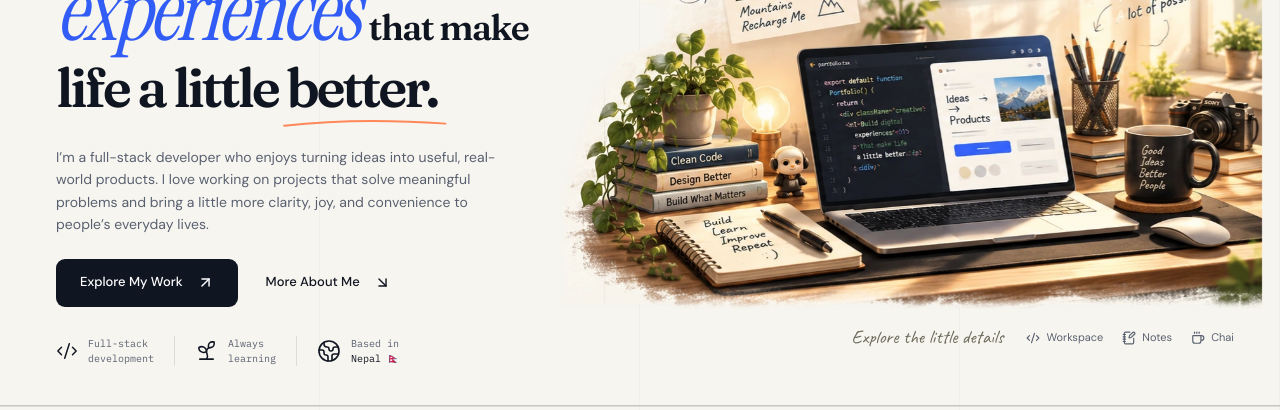
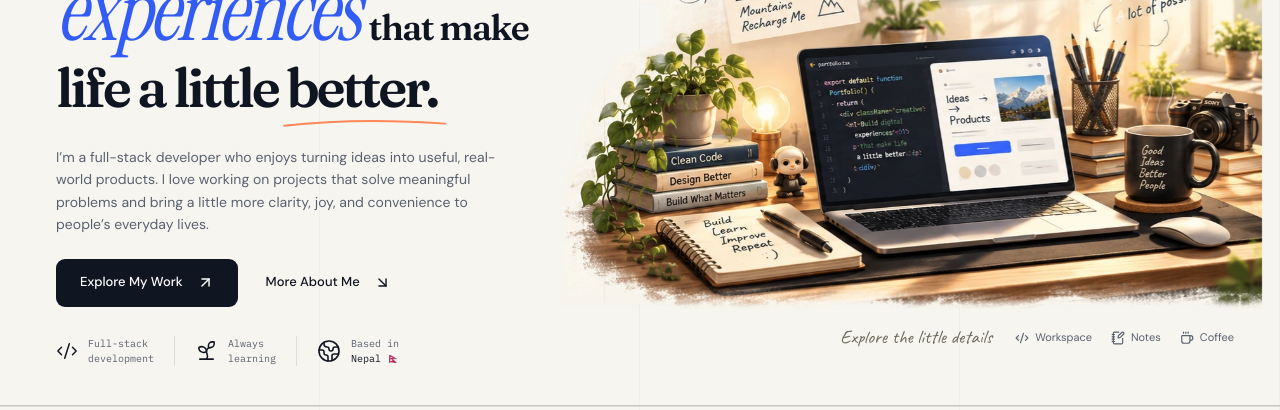
Before and after one commit to prahans/anurag-portfolio, a Next.js app: page / in a window 1280 px wide. Shown: the part 262-672 px from the top of the page. Built offline with nearby package versions, Linux system fonts and the light colour scheme.

Commit message:
feat(hero): animate gentle coffee steam continuously

```diff
--- a/components/ui/HeroArtwork.tsx
+++ b/components/ui/HeroArtwork.tsx
@@ -17,10 +17,10 @@ export function HeroArtwork() {
   const hydrated = useSyncExternalStore(subscribe, clientSnapshot, serverSnapshot);
   const reducedMotion = useReducedMotion();
   const [panel, setPanel] = useState<"laptop" | "notebook" | null>(null);
-  const [chaiPinned, setChaiPinned] = useState(false);
-  const [chaiHovered, setChaiHovered] = useState(false);
-  const [chaiFocused, setChaiFocused] = useState(false);
-  const [chaiDismissed, setChaiDismissed] = useState(false);
+  const [coffeePinned, setCoffeePinned] = useState(false);
+  const [coffeeHovered, setCoffeeHovered] = useState(false);
+  const [coffeeFocused, setCoffeeFocused] = useState(false);
+  const [coffeeDismissed, setCoffeeDismissed] = useState(false);
   const openerRef = useRef<HTMLButtonElement | null>(null);
   const sceneRef = useRef<HTMLDivElement>(null);
   const finePointer = useRef(false);
@@ -28,7 +28,7 @@ export function HeroArtwork() {
   const y = useMotionValue(0);
   const springX = useSpring(x, { stiffness: 110, damping: 24, mass: 0.6 });
   const springY = useSpring(y, { stiffness: 110, damping: 24, mass: 0.6 });
-  const chaiVisible = !panel && !chaiDismissed && (chaiPinned || chaiHovered || chaiFocused);
+  const coffeeVisible = !panel && !coffeeDismissed && (coffeePinned || coffeeHovered || coffeeFocused);
 
   useEffect(() => {
     const media = window.matchMedia("(hover: hover) and (pointer: fine)");
@@ -39,11 +39,11 @@ export function HeroArtwork() {
   }, [x, y]);
 
   useEffect(() => {
-    if (!chaiVisible) return;
-    const dismiss = () => { setChaiPinned(false); setChaiDismissed(true); };
+    if (!coffeeVisible) return;
+    const dismiss = () => { setCoffeePinned(false); setCoffeeDismissed(true); };
     const onKey = (event: globalThis.KeyboardEvent) => { if (event.key === "Escape") dismiss(); };
     const onPointer = (event: globalThis.PointerEvent) => {
-      if (event.target instanceof Element && !event.target.closest("[data-chai-control], #chai-tooltip")) dismiss();
+      if (event.target instanceof Element && !event.target.closest("[data-coffee-control], #coffee-tooltip")) dismiss();
     };
     document.addEventListener("keydown", onKey);
     document.addEventListener("pointerdown", onPointer);
@@ -51,7 +51,7 @@ export function HeroArtwork() {
       document.removeEventListener("keydown", onKey);
       document.removeEventListener("pointerdown", onPointer);
     };
-  }, [chaiVisible]);
+  }, [coffeeVisible]);
 
   function resetDepth() { x.set(0); y.set(0); }
 
@@ -65,21 +65,21 @@ export function HeroArtwork() {
 
   function openPanel(kind: "laptop" | "notebook", event: MouseEvent<HTMLButtonElement>) {
     openerRef.current = event.currentTarget;
-    setChaiPinned(false);
-    setChaiDismissed(true);
+    setCoffeePinned(false);
+    setCoffeeDismissed(true);
     resetDepth();
     setPanel(kind);
   }
 
-  function toggleChai() {
-    setChaiDismissed(chaiPinned);
-    setChaiPinned(!chaiPinned);
+  function toggleCoffee() {
+    setCoffeeDismissed(coffeePinned);
+    setCoffeePinned(!coffeePinned);
     resetDepth();
   }
 
-  const chaiFocus = {
-    onFocus: () => { setChaiFocused(true); setChaiDismissed(false); resetDepth(); },
-    onBlur: () => setChaiFocused(false),
+  const coffeeFocus = {
+    onFocus: () => { setCoffeeFocused(true); setCoffeeDismissed(false); resetDepth(); },
+    onBlur: () => setCoffeeFocused(false),
   };
 
   return (
@@ -111,21 +111,22 @@ export function HeroArtwork() {
             <button
               type="button"
               className="workspace-hotspot workspace-hotspot--mug"
-              aria-label="Fueled by curiosity & chai"
-              aria-describedby={chaiVisible ? "chai-tooltip" : undefined}
-              aria-expanded={chaiVisible}
-              data-chai-control
-              onPointerEnter={(event) => { if (event.pointerType === "mouse") { setChaiHovered(true); setChaiDismissed(false); } }}
-              onPointerLeave={() => setChaiHovered(false)}
-              onClick={toggleChai}
-              {...chaiFocus}
+              aria-label="Fueled by curiosity & coffee"
+              aria-describedby={coffeeVisible ? "coffee-tooltip" : undefined}
+              aria-expanded={coffeeVisible}
+              data-coffee-control
+              onPointerEnter={(event) => { if (event.pointerType === "mouse") { setCoffeeHovered(true); setCoffeeDismissed(false); } }}
+              onPointerLeave={() => setCoffeeHovered(false)}
+              onClick={toggleCoffee}
+              {...coffeeFocus}
             />
-            <svg className={`mug-steam${chaiVisible ? " is-visible" : ""}`} viewBox="0 0 80 90" fill="none" aria-hidden="true">
+            {/* Steam drifts continuously; interaction controls only the coffee note. */}
+            <svg className="mug-steam" viewBox="0 0 80 90" fill="none" aria-hidden="true">
               <path d="M23 84 C6 63 39 48 23 22" />
               <path d="M42 80 C26 58 58 42 40 6" />
               <path d="M60 84 C43 64 76 49 59 25" />
             </svg>
-            <span className="workspace-tooltip workspace-tooltip--mug" id="chai-tooltip" role="tooltip" hidden={!chaiVisible}>Fueled by curiosity &amp; chai ☕</span>
+            <span className="workspace-tooltip workspace-tooltip--mug" id="coffee-tooltip" role="tooltip" hidden={!coffeeVisible}>Fueled by curiosity &amp; coffee ☕</span>
           </div>
         </motion.div>
       </div>
@@ -134,7 +135,7 @@ export function HeroArtwork() {
         <div className="workspace-shortcuts" role="group" aria-label="Explore the workspace artwork">
           <button type="button" aria-label="Open workspace panel" onClick={(event) => openPanel("laptop", event)}><Code2 size={14} aria-hidden="true" /> Workspace</button>
           <button type="button" aria-label="Open notebook" onClick={(event) => openPanel("notebook", event)}><NotebookPen size={14} aria-hidden="true" /> Notes</button>
-          <button type="button" aria-label="Show chai note" aria-expanded={chaiVisible} aria-describedby={chaiVisible ? "chai-tooltip" : undefined} data-chai-control onClick={toggleChai} {...chaiFocus}><Coffee size={14} aria-hidden="true" /> Chai</button>
+          <button type="button" aria-label="Show coffee note" aria-expanded={coffeeVisible} aria-describedby={coffeeVisible ? "coffee-tooltip" : undefined} data-coffee-control onClick={toggleCoffee} {...coffeeFocus}><Coffee size={14} aria-hidden="true" /> Coffee</button>
         </div>
       </div>
       <WorkspacePanel kind={panel} onClose={() => setPanel(null)} returnFocusRef={openerRef} />
--- a/components/ui/hero-workspace.css
+++ b/components/ui/hero-workspace.css
@@ -26,9 +26,8 @@
 .workspace-tooltip--notebook { left: 29%; top: 75%; }
 .workspace-hotspot:hover + .workspace-tooltip, .workspace-hotspot:focus-visible + .workspace-tooltip { opacity: 1; visibility: visible; transform: translate(-50%, -100%) translateY(0); }
 .workspace-tooltip--mug { right: 2%; top: 52%; transform: translateY(-100%); }
-.mug-steam { position: absolute; left: 81.7%; top: 44.5%; width: 7.2%; height: 13.2%; overflow: visible; pointer-events: none; opacity: 0; transition: opacity .25s ease; }
-.mug-steam.is-visible { opacity: .8; }
-.mug-steam path { stroke: #fffdf3; stroke-width: 2; stroke-linecap: round; filter: drop-shadow(0 0 1px #7b694e50); }
+.mug-steam { position: absolute; left: 81.7%; top: 44.5%; width: 7.2%; height: 13.2%; overflow: visible; pointer-events: none; opacity: .82; }
+.mug-steam path { stroke: #fff9e9; stroke-width: 2; stroke-linecap: round; filter: drop-shadow(0 0 1.5px #75634f8a); }
 .workspace-legend { display: flex; justify-content: flex-end; align-items: center; flex-wrap: wrap; column-gap: 15px; padding: 5px 20px 0; min-height: 49px; }
 .workspace-legend > span { font-family: var(--font-handwriting), cursive; font-size: 19px; color: #6c6b5b; }
 .workspace-shortcuts { display: flex; gap: 3px; }
@@ -48,15 +47,20 @@
 @media (prefers-reduced-motion: no-preference) {
   .workspace-stage { animation: workspace-arrive .75s cubic-bezier(.22,1,.36,1) both; }
   .workspace-sunlight { animation: afternoon-light 9s ease-in-out 1 both; }
-  .mug-steam.is-visible path { animation: chai-steam 2.7s ease-in-out infinite; }
-  .mug-steam.is-visible path:nth-child(2) { animation-delay: -.9s; }
-  .mug-steam.is-visible path:nth-child(3) { animation-delay: -1.8s; }
+  .mug-steam path { animation: coffee-steam 3.1s ease-in-out infinite; }
+  .mug-steam path:nth-child(2) { animation-delay: -1s; animation-duration: 3.5s; }
+  .mug-steam path:nth-child(3) { animation-delay: -2.1s; animation-duration: 2.9s; }
   @keyframes workspace-arrive { from { opacity: .2; transform: translateY(9px) scale(.99); } to { opacity: 1; transform: translateY(0) scale(1); } }
   @keyframes afternoon-light { 0% { opacity: .04; } 45% { opacity: .14; } 100% { opacity: .09; } }
-  @keyframes chai-steam { 0%,100% { transform: translateY(2px); opacity: .45; } 50% { transform: translateY(-4px); opacity: .85; } }
+  @keyframes coffee-steam {
+    0%, 100% { transform: translate(0, 3px); opacity: .4; }
+    45% { transform: translate(1px, -2px); opacity: .84; }
+    75% { transform: translate(-1px, -5px); opacity: .56; }
+  }
 }
 @media (prefers-reduced-motion: reduce) {
   .workspace-stage, .workspace-sunlight, .mug-steam path { animation: none; }
+  .mug-steam path { opacity: .65; }
   .workspace-scene { transform: none !important; }
-  .workspace-hotspot, .workspace-hotspot svg, .workspace-tooltip, .mug-steam, .workspace-shortcuts button { transition: none; }
+  .workspace-hotspot, .workspace-hotspot svg, .workspace-tooltip, .workspace-shortcuts button { transition: none; }
 }
```
Also changed, not shown: 1 other file (tests, documents, lock files or other folders).
